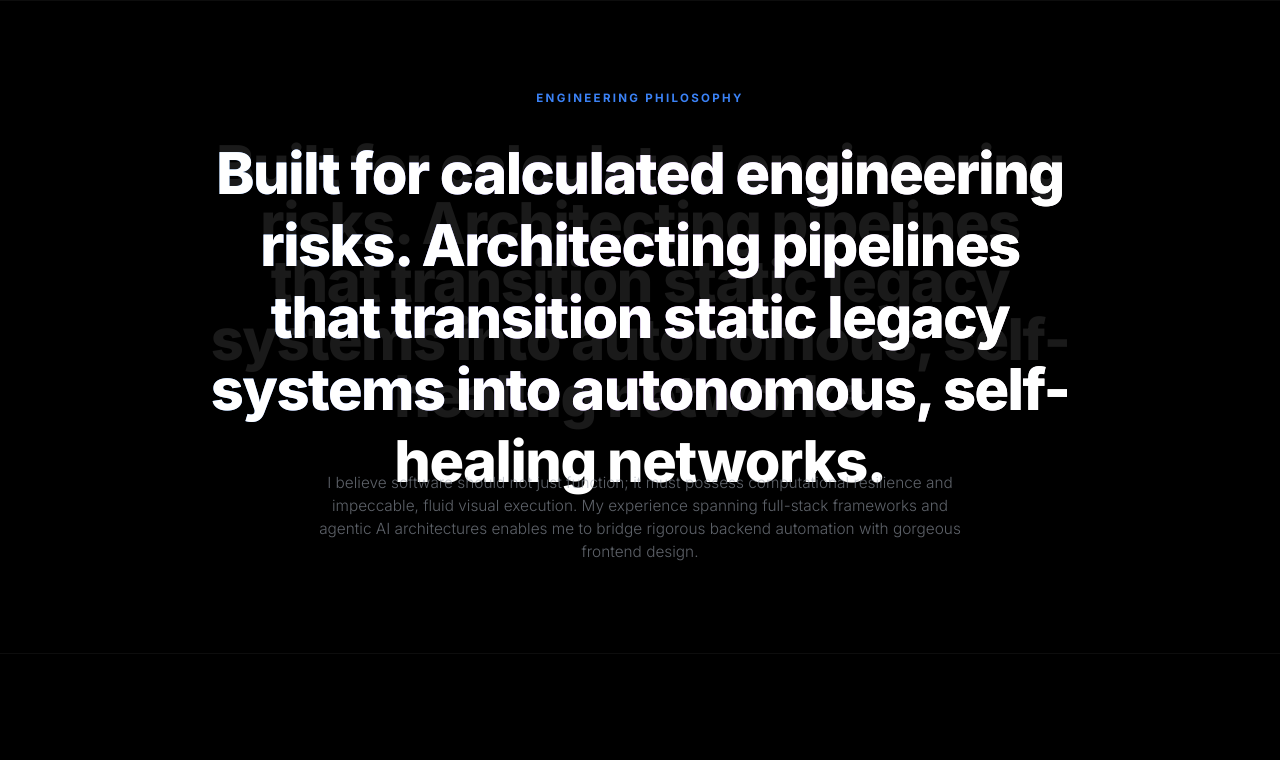
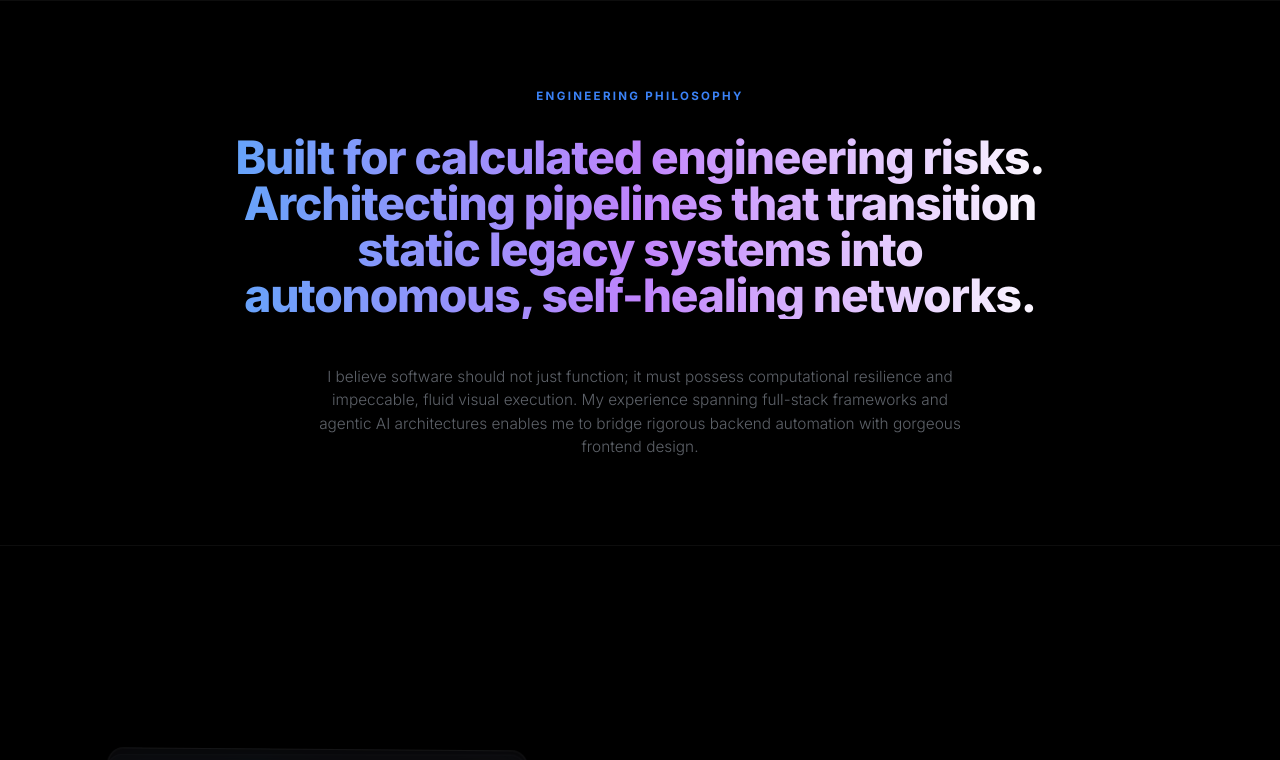
Before and after one commit to AkshayReddyChethireddy/portfolio, a Next.js app: page / in a window 1280 px wide. Shown: the part 880-1640 px from the top of the page. Built offline with nearby package versions, Linux system fonts and the light colour scheme.

Commit message:
fix: resolve about section overlapping double text layout, making it perfectly clean and readable

```diff
--- a/app/page.tsx
+++ b/app/page.tsx
@@ -328,20 +328,13 @@ TOTAL CASH: $139.32
           </div>
 
           {/* Scroll text masking layout */}
-          <div className="relative text-3xl md:text-6xl font-extrabold tracking-tight leading-tight select-none">
-            {/* Muted background text */}
-            <span className="text-white/10">
-              Built for calculated engineering risks. Architecting pipelines that transition static legacy systems into autonomous, self-healing networks.
-            </span>
-
-            {/* Glowing illuminated text linked to scroll progress */}
-            <motion.div
-              style={{ opacity: philosophyProgress }}
-              className="absolute inset-0 text-white bg-clip-text text-transparent bg-gradient-to-r from-blue-400 via-purple-400 to-white leading-tight"
-            >
-              Built for calculated engineering risks. Architecting pipelines that transition static legacy systems into autonomous, self-healing networks.
-            </motion.div>
-          </div>
+          <motion.div
+            style={{ opacity: philosophyProgress }}
+            className="text-3xl md:text-5xl font-extrabold tracking-tight leading-tight select-none bg-clip-text text-transparent bg-gradient-to-r from-blue-400 via-purple-400 to-white"
+          >
+            Built for calculated engineering risks. <br className="hidden md:inline"/>
+            Architecting pipelines that transition static legacy systems into autonomous, self-healing networks.
+          </motion.div>
 
           <motion.p
             initial={{ opacity: 0 }}
```
